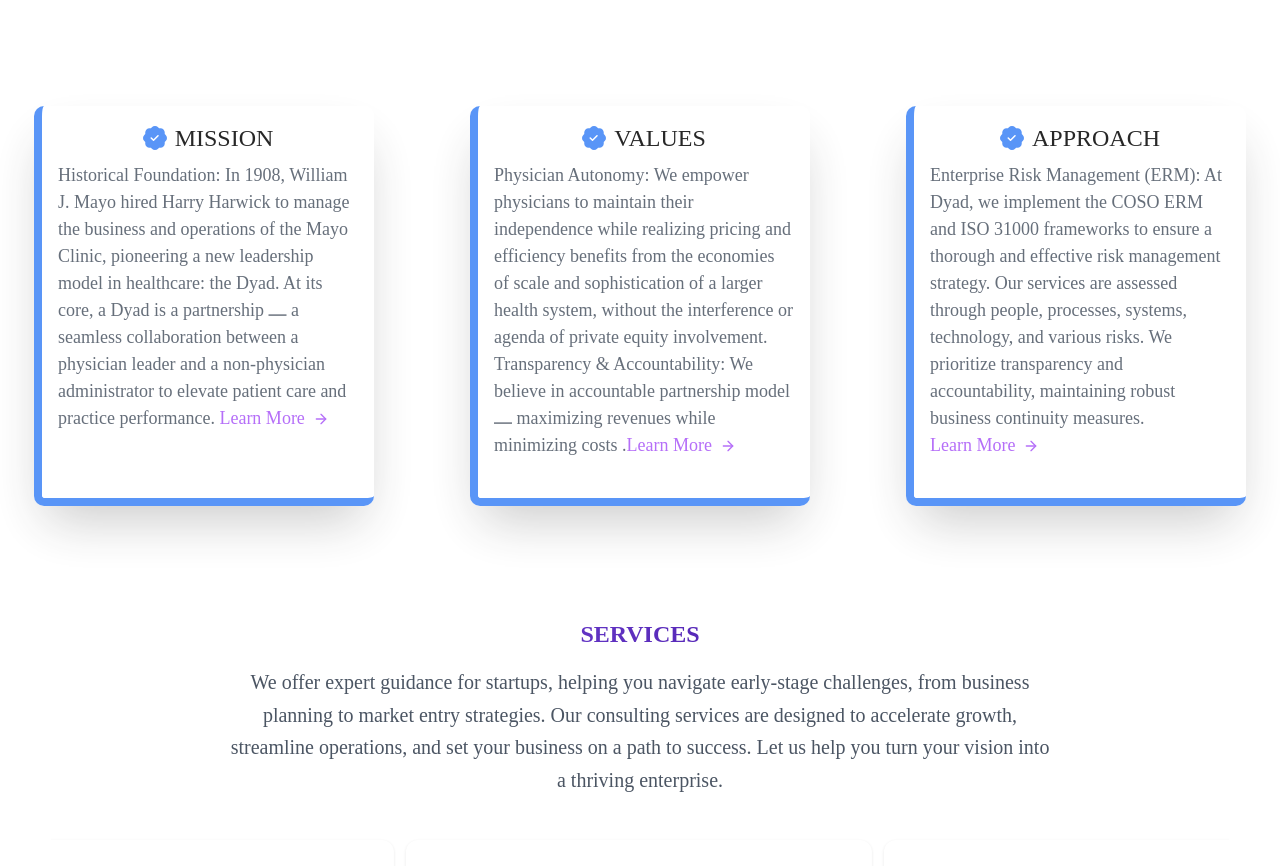
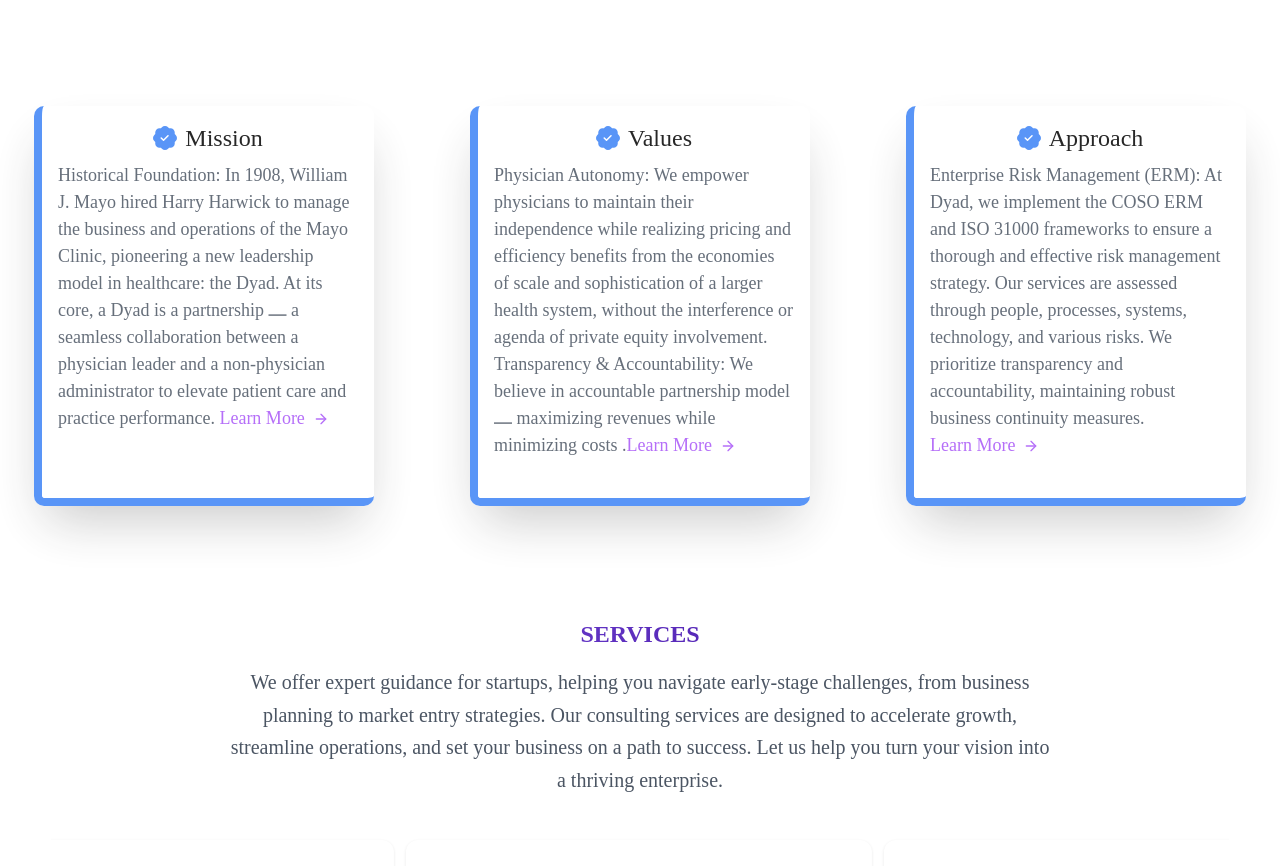
Before and after one commit to singhdivyam772/DYAD, a Next.js app: page / in a window 1280 px wide. Shown: the part 1640-2506 px from the top of the page. Built offline with nearby package versions, Linux system fonts and the light colour scheme; grey boxes are pictures that could not be loaded.

Commit message:
ui update

```diff
--- a/app/components/About.tsx
+++ b/app/components/About.tsx
@@ -86,7 +86,7 @@ export default About;
 const aboutSubData = [
   {
     id: 0,
-    title: `MISSION`,
+    title: `Mission`,
     description: ` Historical Foundation: In 1908, William J. Mayo hired Harry Harwick to manage the
   business and operations of the Mayo Clinic, pioneering a new leadership model in healthcare:
   the Dyad. At its core, a Dyad is a partnership ⎼ a seamless collaboration between a physician
@@ -108,7 +108,7 @@ const aboutSubData = [
 
   {
     id: 1,
-    title: `VALUES`,
+    title: `Values`,
     description: `Physician Autonomy: We empower physicians to maintain their independence while
   realizing pricing and efficiency benefits from the economies of scale and sophistication of a
   larger health system, without the interference or agenda of private equity involvement.
@@ -125,7 +125,7 @@ const aboutSubData = [
 
   {
     id: 2,
-    title: `APPROACH`,
+    title: `Approach`,
     description: `Enterprise Risk Management (ERM): At Dyad, we implement the
        COSO ERM and ISO 31000 frameworks to ensure a thorough and effective
        risk management strategy. Our services are assessed through people,
--- a/app/components/Footer.tsx
+++ b/app/components/Footer.tsx
@@ -171,7 +171,10 @@ const Footer = () => {
       {/* Footer Bottom Section */}
       <div className="bg-gray-100">
         <div className="container px-5 py-6 mx-auto flex items-center sm:flex-row flex-col">
-          <a className="flex title-font font-medium items-center md:justify-start justify-center text-gray-900">
+          <a
+            href="#home"
+            className="flex title-font font-medium items-center md:justify-start justify-center text-gray-900"
+          >
             <svg
               xmlns="http://www.w3.org/2000/svg"
               fill="none"
--- a/app/page.tsx
+++ b/app/page.tsx
@@ -71,7 +71,7 @@ export default function Home() {
                 className="p-4 lg:w-1/3 hover:scale-110 transition-all duration-700"
               >
                 <div className="h-full bg-gray-100 gap-4 shadow-lg bg-opacity-75 px-8 pt-16 pb-24 rounded-lg overflow-hidden text-center relative">
-                  <h1 className="title-font  text-2xl font-medium text-gray-900 mb-3">
+                  <h1 className=" text-2xl font-medium text-gray-900 mb-3">
                     {data.title}
                   </h1>
                   <p className="leading-relaxed mb-3 text-xl">
```
